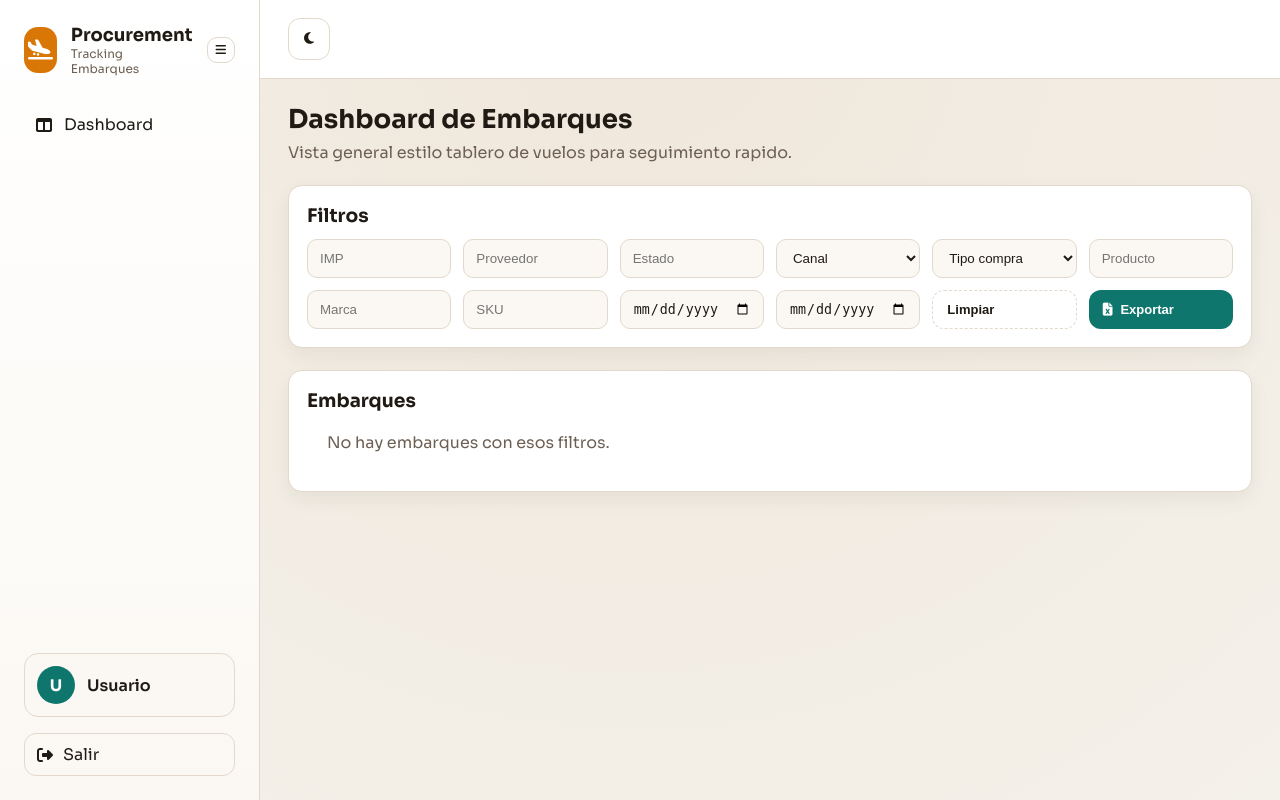
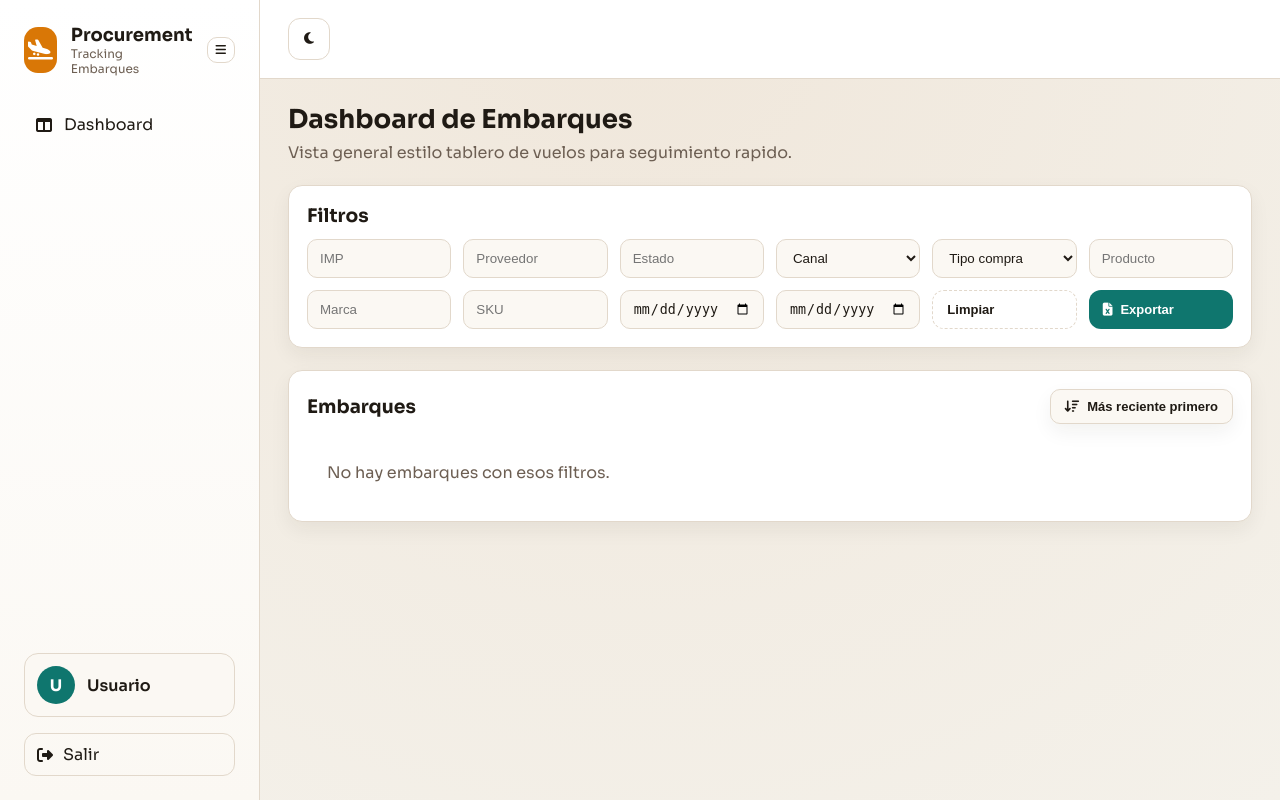
Before and after one commit to correadanielcoltrade/herramienta_tracking_procurement_supli, a Flask app: template templates/dashboard.html in a window 1280 px wide. Run offline with Flask 3, Linux system fonts and the light colour scheme; the template is opened without the code that fills it, so the values that code supplies are empty; some libraries are stand-ins or nearby versions.

Commit message:
Botón de Orden de embarques

```diff
--- a/static/base.css
+++ b/static/base.css
@@ -310,6 +310,36 @@ html.no-transition .app-shell {
     border-radius: var(--radius);
     padding: 18px;
     box-shadow: var(--shadow-soft);
+}
+
+.panel-header {
+    display: flex;
+    align-items: center;
+    justify-content: space-between;
+    gap: 12px;
+    flex-wrap: wrap;
+    margin-bottom: 18px;
+}
+
+#sortToggle {
+    display: inline-flex;
+    align-items: center;
+    gap: 8px;
+    background: var(--panel-2);
+    border: 1px solid var(--border);
+    border-radius: 10px;
+    padding: 9px 14px;
+    font-weight: 600;
+    box-shadow: var(--shadow-soft);
+    transition: background 0.15s ease, transform 0.05s ease;
+}
+
+#sortToggle:hover {
+    background: var(--bg-accent);
+}
+
+#sortToggle:active {
+    transform: translateY(1px);
 }
 
 .grid-2 {
--- a/static/dashboard.js
+++ b/static/dashboard.js
@@ -2,6 +2,11 @@ document.addEventListener("DOMContentLoaded", () => {
     const shipmentsGrid = document.getElementById("shipmentsGrid");
     const clearFiltersBtn = document.getElementById("clearFilters");
     const exportFilteredBtn = document.getElementById("exportFilteredBtn");
+    const sortToggleBtn = document.getElementById("sortToggle");
+    const sortToggleLabel = document.getElementById("sortToggleLabel");
+
+    // Orden por fecha de llegada: "desc" = mas reciente primero (por defecto), "asc" = mas antiguo primero.
+    let sortDir = "desc";
 
     const filters = {
         imp: document.getElementById("filterImp"),
@@ -21,6 +26,42 @@ document.addEventListener("DOMContentLoaded", () => {
     const shipmentDetails = new Map();
     let filterTimer = null;
     const CHANNELS = ["retail", "resellers", "corporativo", "ecommerce", "telcom", "libre"];
+
+    function sortKey(item) {
+        // Usa fecha de llegada; si falta, cae a created_at para no perder el orden.
+        const raw = item.fecha_llegada || item.created_at || "";
+        const time = Date.parse(raw);
+        return Number.isNaN(time) ? null : time;
+    }
+
+    function sortShipments(items) {
+        const factor = sortDir === "asc" ? 1 : -1;
+        return [...items].sort((a, b) => {
+            const ka = sortKey(a);
+            const kb = sortKey(b);
+            // Los embarques sin fecha valida quedan siempre al final.
+            if (ka === null && kb === null) return 0;
+            if (ka === null) return 1;
+            if (kb === null) return -1;
+            return (ka - kb) * factor;
+        });
+    }
+
+    function updateSortLabel() {
+        if (sortToggleLabel) {
+            sortToggleLabel.textContent =
+                sortDir === "desc" ? "Más reciente primero" : "Más antiguo primero";
+        }
+        if (sortToggleBtn) {
+            const icon = sortToggleBtn.querySelector("i");
+            if (icon) {
+                icon.className =
+                    sortDir === "desc"
+                        ? "fas fa-arrow-down-wide-short"
+                        : "fas fa-arrow-up-wide-short";
+            }
+        }
+    }
 
     function formatCOP(value) {
         return new Intl.NumberFormat("es-CO", {
@@ -48,7 +89,7 @@ document.addEventListener("DOMContentLoaded", () => {
             `/api/shipments-summary${query ? `?${query}` : ""}`
         );
         const data = await response.json();
-        shipments = data.data || [];
+        shipments = sortShipments(data.data || []);
         renderCards(shipments);
         if (!shipments.some((item) => item.id === activeId)) {
             activeId = null;
@@ -281,6 +322,15 @@ document.addEventListener("DOMContentLoaded", () => {
         input.addEventListener("change", scheduleLoad);
     });
 
+    if (sortToggleBtn) {
+        sortToggleBtn.addEventListener("click", () => {
+            sortDir = sortDir === "desc" ? "asc" : "desc";
+            updateSortLabel();
+            shipments = sortShipments(shipments);
+            renderCards(shipments);
+        });
+    }
+
     if (clearFiltersBtn) {
         clearFiltersBtn.addEventListener("click", () => {
             Object.values(filters).forEach((input) => {
@@ -330,5 +380,6 @@ document.addEventListener("DOMContentLoaded", () => {
         return detail;
     }
 
+    updateSortLabel();
     loadSummary();
 });
--- a/templates/dashboard.html
+++ b/templates/dashboard.html
@@ -39,7 +39,13 @@
 </div>
 
 <div class="panel">
-    <h3>Embarques</h3>
+    <div class="panel-header">
+        <h3>Embarques</h3>
+        <button class="ghost-btn" id="sortToggle" type="button" title="Cambiar orden por fecha de llegada">
+            <i class="fas fa-arrow-down-wide-short"></i>
+            <span id="sortToggleLabel">Más reciente primero</span>
+        </button>
+    </div>
     <div class="cards-grid" id="shipmentsGrid"></div>
 </div>
 {% endblock %}
```
